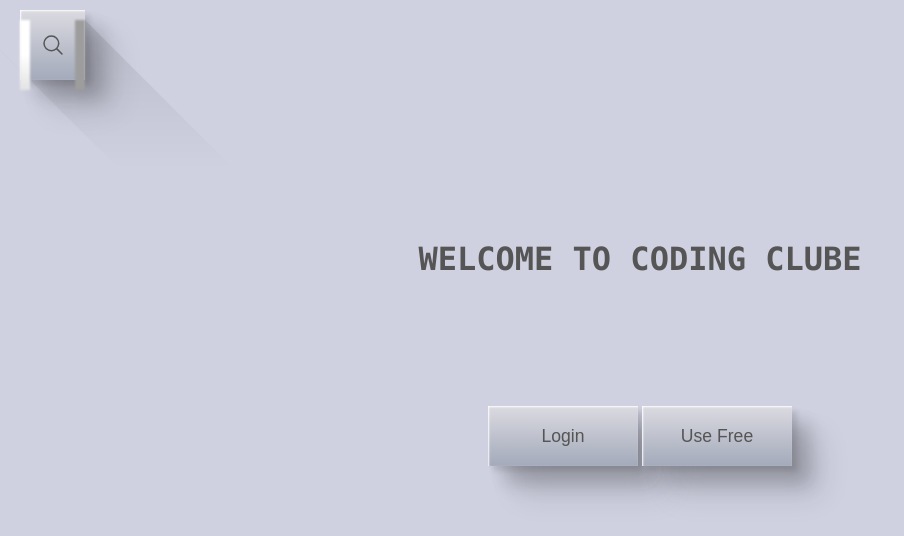
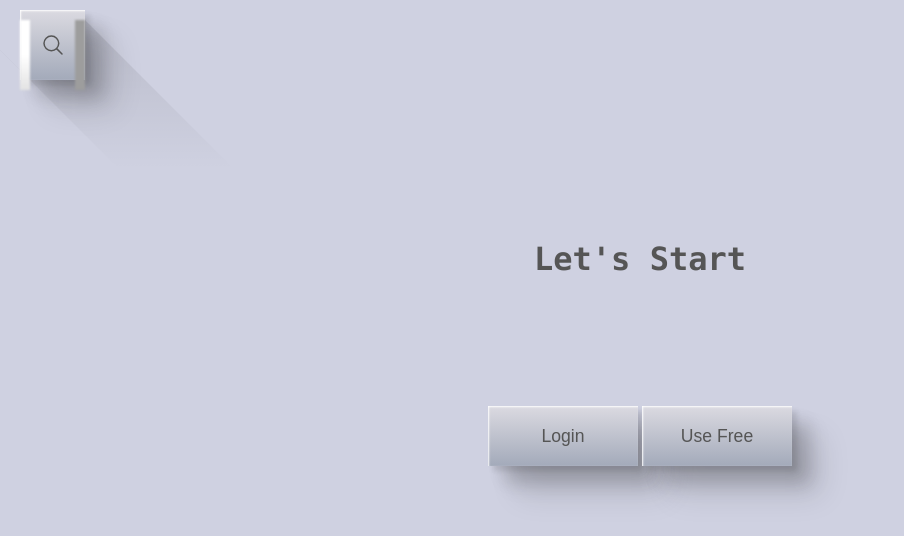
Before and after one commit to Arihantpal01/App.github.io, a plain HTML site: page index.html in a window 1280 px wide. Shown: the whole page, without its empty margins (0-904 px from the left). Drawn offline with nearby package versions, Linux system fonts and the light colour scheme.

Commit message:
Update index.html

```diff
--- a/index.html
+++ b/index.html
@@ -26,7 +26,7 @@
 
         </nav>
 </header>
-<h1 class="box" >WELCOME TO CODING CLUBE</h1>
+<h1 class="box" >Let's Start</h1>
 
 <div class="container">
 
```
